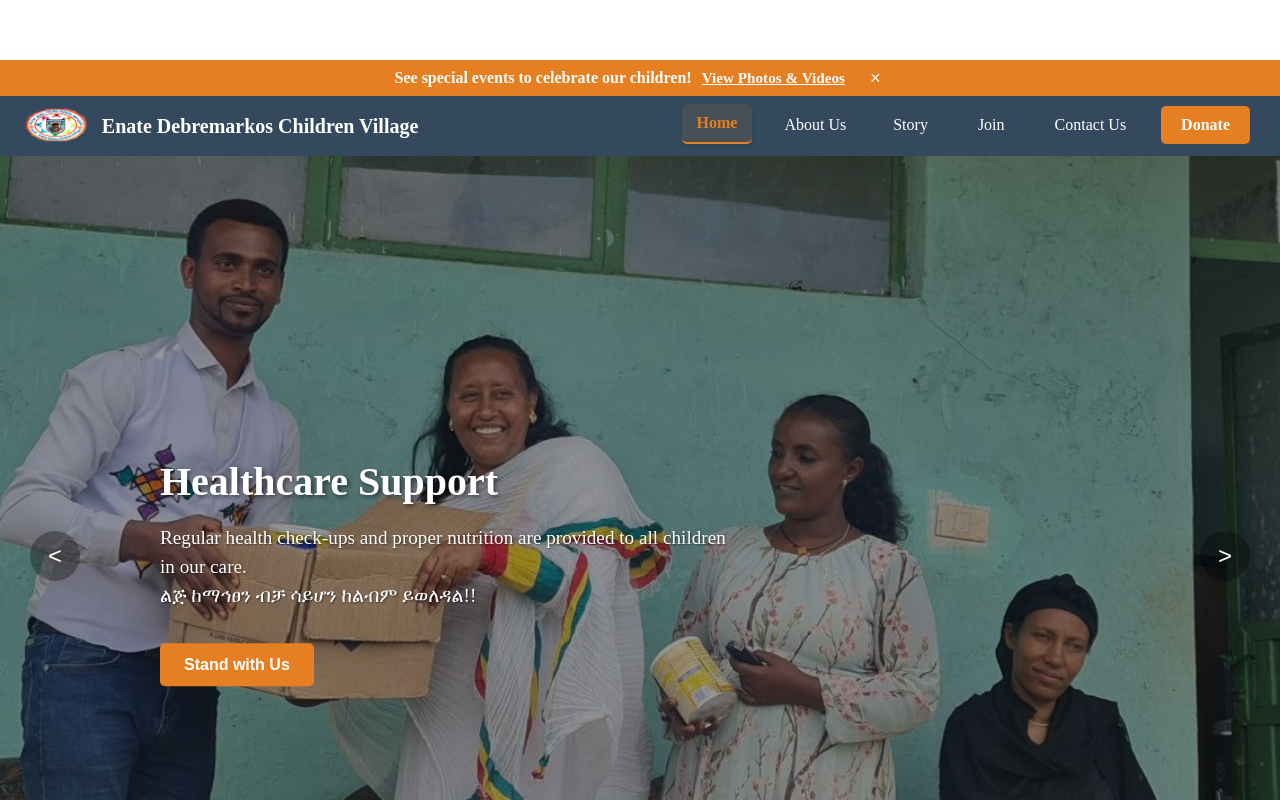
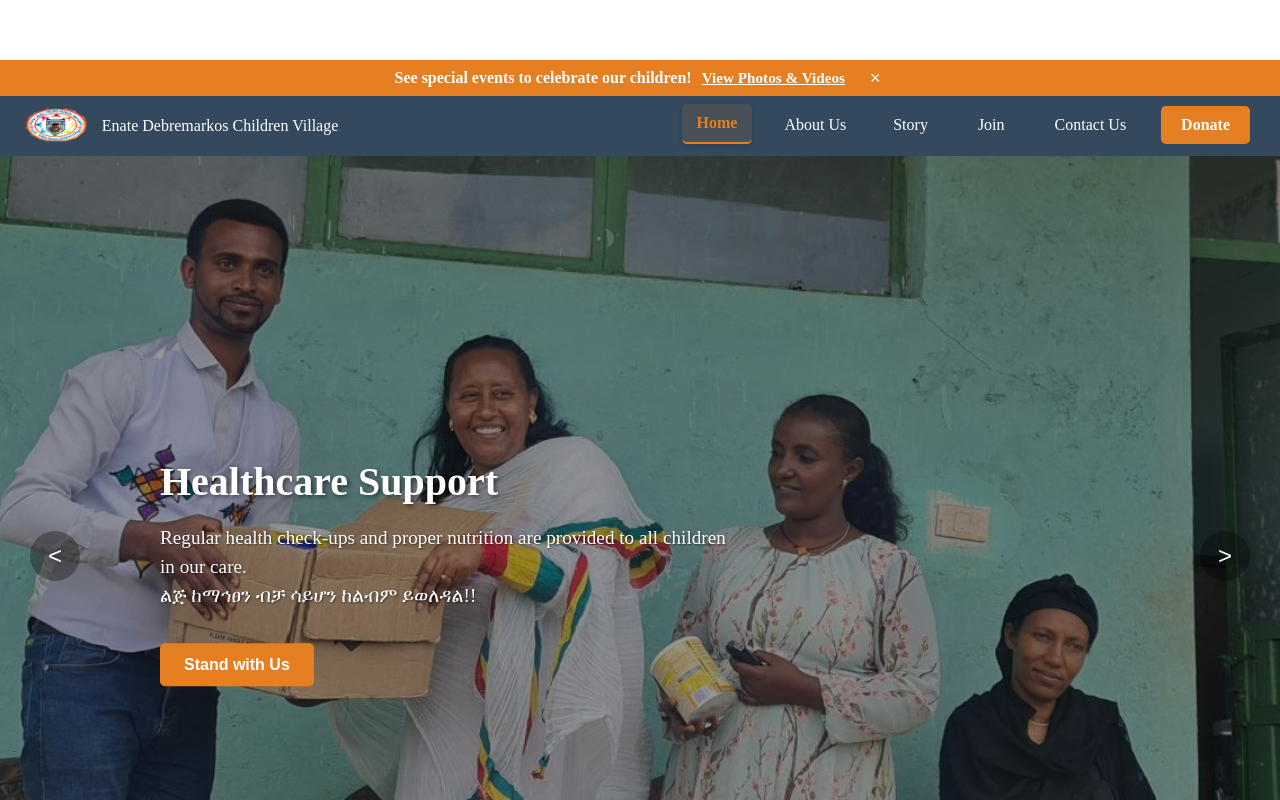
Before and after one commit to haile9-hash/EDM, a React (Create React App) app: page / in a window 1280 px wide. Shown: the top 800 px of the page. Built offline with nearby package versions, Linux system fonts and the light colour scheme.

Commit message:
Update Navbar.jsx

```diff
--- a/src/components/Navbar.jsx
+++ b/src/components/Navbar.jsx
@@ -7,23 +7,12 @@ function Navbar({ activeSection, isHomePage, setIsHomePage }) {
   const [isDropdownOpen, setIsDropdownOpen] = useState(false);
   const [isMobileMenuOpen, setIsMobileMenuOpen] = useState(false);
   const [scrolled, setScrolled] = useState(false);
-  const [isMobile, setIsMobile] = useState(window.innerWidth <= 768);
   const location = useLocation();
 
   // Update home page status when location changes
   useEffect(() => {
     setIsHomePage(location.pathname === "/");
   }, [location, setIsHomePage]);
-
-  // Check if device is mobile
-  useEffect(() => {
-    const handleResize = () => {
-      setIsMobile(window.innerWidth <= 768);
-    };
-
-    window.addEventListener("resize", handleResize);
-    return () => window.removeEventListener("resize", handleResize);
-  }, []);
 
   // Scroll effect only on home page
   useEffect(() => {
@@ -44,19 +33,11 @@ function Navbar({ activeSection, isHomePage, setIsHomePage }) {
   const toggleMobileMenu = () => {
     setIsMobileMenuOpen(!isMobileMenuOpen);
     if (isDropdownOpen) setIsDropdownOpen(false);
-
-    // Prevent body scroll when mobile menu is open
-    if (!isMobileMenuOpen) {
-      document.body.style.overflow = 'hidden';
-    } else {
-      document.body.style.overflow = 'unset';
-    }
   };
 
   const closeAllMenus = () => {
     setIsMobileMenuOpen(false);
     setIsDropdownOpen(false);
-    document.body.style.overflow = 'unset';
   };
 
   const scrollToSection = (sectionId) => {
@@ -101,9 +82,7 @@ function Navbar({ activeSection, isHomePage, setIsHomePage }) {
     <header className={`header ${scrolled && isHomePage ? "scrolled" : ""}`}>
       <div className="logo">
         <img src={Logo} alt="Logo" />
-        <span className="logo-text">
-          {isMobile ? "Enate Children Village" : "Enate Debremarkos Children Village"}
-        </span>
+        <span>Enate Debremarkos Children Village</span>
       </div>
 
       <button
```
